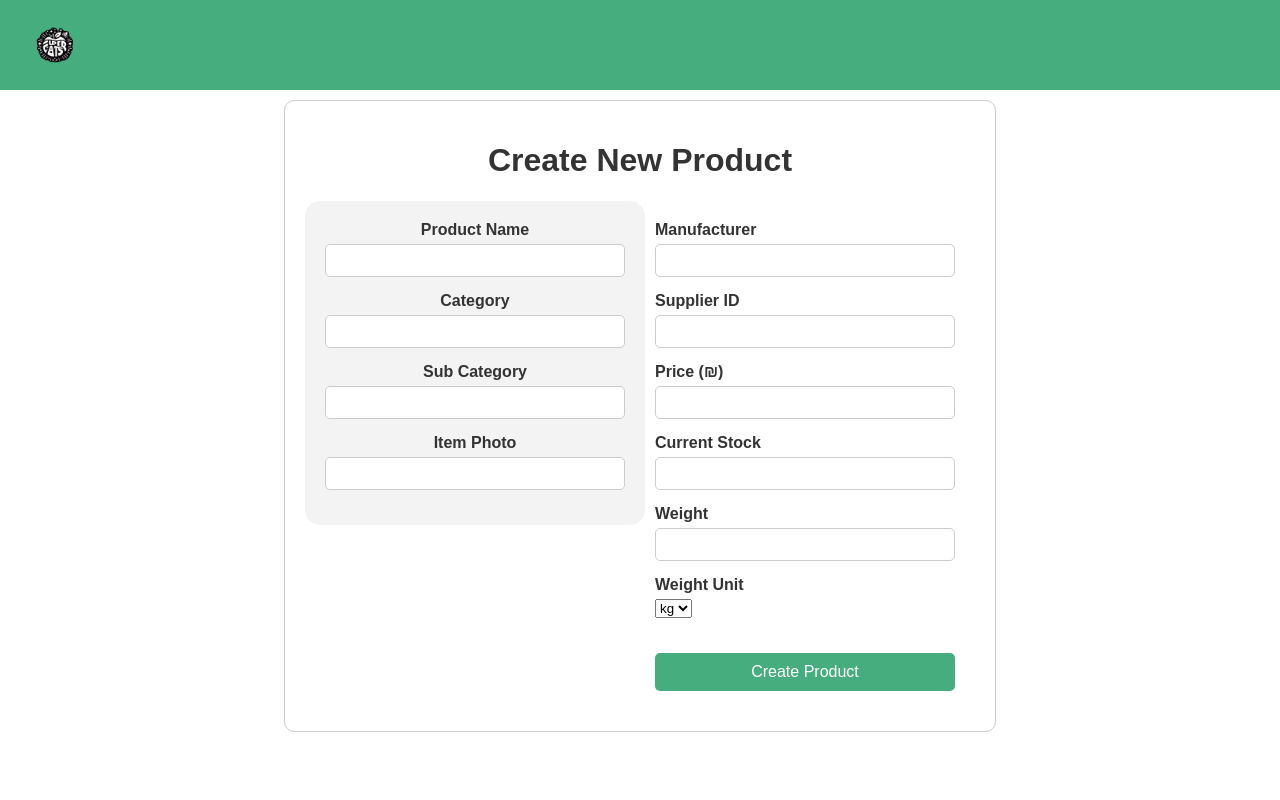
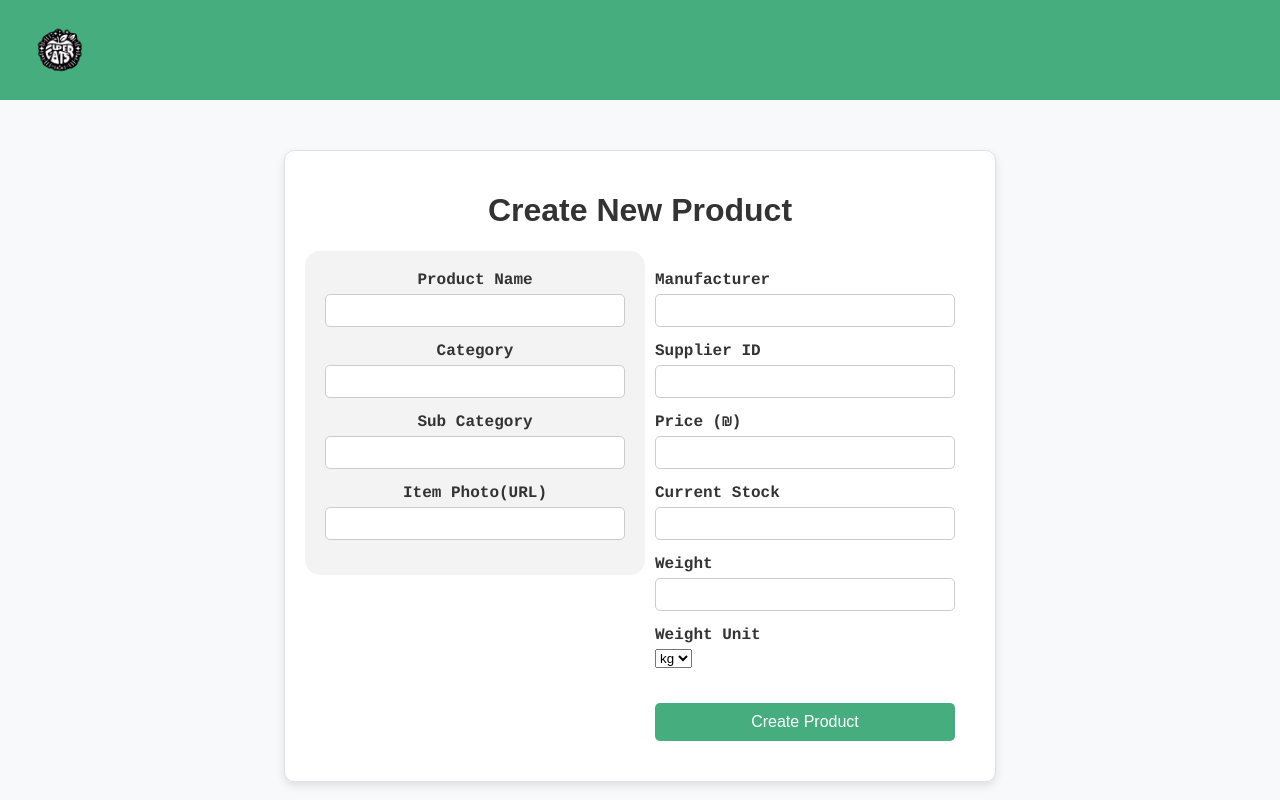
Before and after one commit to AmitOfeck/online-store, a plain HTML site: page public/product/createitem.html in a window 1280 px wide. Drawn offline with Linux system fonts and the light colour scheme.

Commit message:
design update
matching to other pages

```diff
--- a/public/product/createitem.css
+++ b/public/product/createitem.css
@@ -1,22 +1,20 @@
 .top-bar {
-    background-color: #46ad7f; /* Green color */
+    background-color: #46ad7f;
     color: #fff;
     display: flex;
     align-items: center;
-    padding: 20px 30px; /* Increase padding for larger size */
+    padding: 20px 30px;
     width: 100%;
     box-sizing: border-box;
     position: fixed;
     top: 0;
     left: 0;
-    z-index: 1000; /* Ensure it stays on top */
-    margin-bottom: 20px; /* Add margin to avoid overlap with the content */
-    border-bottom: 3px solid #fff; /* Optional: Add a border to separate from the content */
+    z-index: 1000;
 }
 
 .top-bar .icon {
-    width: 50px; /* Increase size as needed */
-    height: 50px; /* Increase size as needed */
+    width: 60px;
+    height: 60px;
 }
 
 body {
@@ -26,7 +24,8 @@ body {
     flex-direction: column;
     padding: 0 20px;
     margin: 0;
-    padding-top: 100px; /* Add top padding to avoid overlap with the top bar */
+    padding-top: 100px;
+    background-color: #f8f9fa;
 }
 
 .container {
@@ -34,12 +33,18 @@ body {
     padding: 20px;
     border: 1px solid #ccc;
     border-radius: 10px;
+    background-color: #ffffff;
+    border: 1px solid #dee2e6;
+    box-shadow: 0 4px 8px rgba(0, 0, 0, 0.1);
+    font-family: Courier, monospace ;
     margin: 0 auto; /* Center the container */
+    margin-top: 50px;
 }
 
 
 h1 {
     text-align: center;
+    font-family: Arial, Helvetica, sans-serif;
 }
 
 form {
--- a/public/product/createitem.html
+++ b/public/product/createitem.html
@@ -30,7 +30,7 @@
                             <input type="text" id="product-subCategory" name="subCategory" required>
                         </div>
                         <div class="form-group">
-                            <label for="product-image">Item Photo</label>
+                            <label for="product-image">Item Photo(URL)</label>
                             <input type="text" id="product-image" name="image">
                         </div>
                     </div>
--- a/public/product/itempage.css
+++ b/public/product/itempage.css
@@ -3,7 +3,7 @@
 
 /* Style for the top bar */
 .top-bar {
-    background-color: #46ad7f; /* Green color */
+    background-color: #46ad7f;
     color: #fff;
     display: flex;
     align-items: center;
@@ -14,7 +14,6 @@
     top: 0;
     left: 0;
     z-index: 1000; /* Ensure it stays on top */
-    margin-bottom: 20px; /* Add margin to avoid overlap with the content */
 }
 
 .top-bar .icon {
@@ -22,7 +21,6 @@
     height: 60px; /* Increase size as needed */
 }
 
-/* Body styling */
 body {
     font-family: Arial, sans-serif;
     color: #333;
@@ -32,7 +30,6 @@ body {
     background-color: #f8f9fa;
 }
 
-/* Container styling */
 .container {
     padding: 20px;
     max-width: 800px;
@@ -40,31 +37,31 @@ body {
     margin-top: 50px;
 }
 
-/* Navigation styling */
 nav a {
     color: #888;
     text-decoration: none;
+    font-family: Courier, monospace;
 }
 
 nav a:hover {
     text-decoration: underline;
 }
 
-/* Heading styling */
 h1 {
-    font-size: 2em;
+    font-size: 2.2em;
     margin: 20px 0;
+    color: #2c3e50;
+    font-weight: bold;
+    text-shadow: 2px 2px 4px rgba(0, 0, 0, 0.1);
 }
 
-/* Content styling */
 .content {
     display: flex;
     flex-wrap: wrap;
     gap: 20px;
-    margin-top: 20px; /* Move the content down */
+    margin-top: 20px;
 }
 
-/* Image container styling */
 .image-container {
     flex: 1;
     min-width: 300px;
@@ -74,32 +71,28 @@ h1 {
     align-items: center;
 }
 
-/* Image background styling */
 .image-background {
     padding: 20px;
     border-radius: 15px;
     width: 100%;
     max-width: 400px; /* Set max-width to match .details width */
     margin-bottom: 70px;
-    background-color: #ffffff; /* Match reglog card background */
-    border: 1px solid #dee2e6; /* Match reglog card border */
-    box-shadow: 0 4px 8px rgba(0, 0, 0, 0.1); /* Match reglog card shadow */
+    background-color: #ffffff;
+    border: 1px solid #dee2e6;
+    box-shadow: 0 4px 8px rgba(0, 0, 0, 0.1);
 }
 
-/* Image styling */
 .image-container img {
     max-width: 100%;
     border-radius: 10px;
 }
 
-/* Details section styling */
 .details {
     flex: 2;
     min-width: 300px;
     padding: 20px;
 }
 
-/* Price styling */
 .price {
     color: #d12717;
 }
@@ -110,7 +103,6 @@ h1 {
     margin-right: 10px;
 }
 
-/* Button styling */
 button {
     background-color: #46ad7f;
     color: #ffffff;
@@ -126,20 +118,18 @@ button:hover {
     background-color: #3f9970;
 }
 
-/* About section styling */
 .about {
-    border: 1px solid #dee2e6; /* Match reglog card border */
+    border: 1px solid #dee2e6;
     padding: 20px;
     border-radius: 15px;
-    background-color: #ffffff; /* Match reglog card background */
-    box-shadow: 0 4px 8px rgba(0, 0, 0, 0.1); /* Match reglog card shadow */
+    background-color: #ffffff;
+    box-shadow: 0 4px 8px rgba(0, 0, 0, 0.1);
 }
 
-/* About section text styling */
 .about strong {
     color: #666;
-    font-size: 0.9em;
-    font-family: 'Segoe UI', Tahoma, Geneva, Verdana, sans-serif;
+    font-size: 1.0em;
+    font-family: Courier, monospace;
 }
 
 .about h2 {
@@ -150,8 +140,8 @@ button:hover {
 
 .about p {
     margin: 10px 0;
-    font-size: 0.9em;
-    font-family: 'Segoe UI', Tahoma, Geneva, Verdana, sans-serif;
+    font-size: 1.0em;
+    font-family: Courier, monospace;
 }
 
 /* Responsive design */
```
